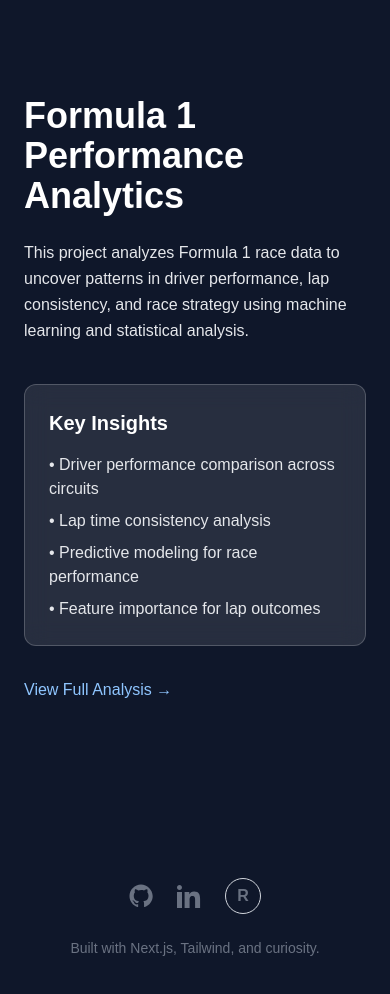
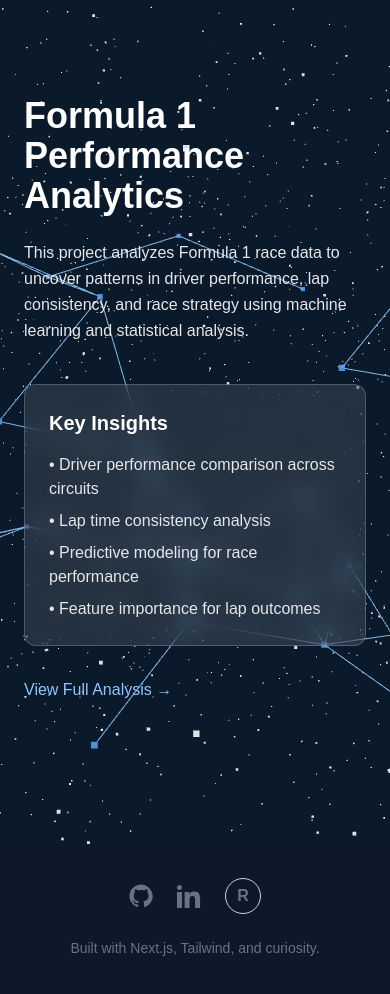
Before and after one commit to ARY973/portfolio, a Next.js app: page /projects/f1-analysis in a window 390 px wide. Shown: the top 994 px of the page. Built offline with nearby package versions, Linux system fonts and the light colour scheme.

Commit message:
Fix mobile canvas interaction and viewport lock for Three.js background

```diff
--- a/app/components/ThreeScene.tsx
+++ b/app/components/ThreeScene.tsx
@@ -9,52 +9,34 @@ import { EffectComposer, Bloom } from "@react-three/postprocessing";
 import DataPulse from "./DataPulse";
 
 export default function ThreeScene() {
+
+  const isMobile =
+    typeof window !== "undefined" &&
+    window.matchMedia("(max-width: 768px)").matches;
+
   return (
-    <div className="fixed inset-0 pointer-events-none will-change-transform">
-      <Canvas
-        camera={{ position: [0, 0, 6], fov: 75 }}
-        dpr={[1, 2]}
-        gl={{ antialias: true }}
-      >
-        <CameraController />
-        {/* Background color */}
+    <div className="fixed inset-0 -z-10 pointer-events-none">
+      <Canvas camera={{ position: [0, 0, 6] }} style={{ width: "100vw", height: "100vh" }}>
+
+        <Stars radius={50} depth={50} count={2000} factor={4} saturation={0} fade />
+
         <color attach="background" args={["#0b1a2b"]} />
 
-        {/* Galaxy stars */}
-        <Stars
-          radius={80}
-          depth={60}
-          count={3000}
-          factor={4}
-          saturation={0}
-          fade
-        />
-
-        {/* Lighting */}
         <ambientLight intensity={0.6} />
         <pointLight position={[10, 10, 10]} />
 
-        {/* Neural network nodes */}
         <NeuralNetwork />
+        <Particles />
 
-        {/* Floating particles */}
-        <Particles />
-        {/* Pulsing data point */}
-        <DataPulse />
-        {/* Slow rotation */}
+        {!isMobile && (
           <OrbitControls
             enableZoom={false}
             enablePan={false}
             autoRotate
             autoRotateSpeed={0.15}
           />
-        <EffectComposer>
-  <Bloom
-    intensity={1.2}
-    luminanceThreshold={0.2}
-    luminanceSmoothing={0.9}
-  />
-</EffectComposer>
+        )}
+
       </Canvas>
     </div>
   );
--- a/app/globals.css
+++ b/app/globals.css
@@ -18,6 +18,10 @@ body {
   color: var(--foreground);
   font-family: Arial, Helvetica, sans-serif;
   overflow-x: hidden;
+}
+  html, body {
+  overscroll-behavior: none;
+  touch-action: pan-y;
 }
 
 /* ================================
--- a/app/layout.tsx
+++ b/app/layout.tsx
@@ -1,7 +1,7 @@
 import type { Metadata } from "next";
 import { Geist, Geist_Mono } from "next/font/google";
 import "./globals.css";
-
+import ThreeScene from "./components/ThreeScene";
 
 const geistSans = Geist({
   variable: "--font-geist-sans",
@@ -26,6 +26,8 @@ export default function RootLayout({
   return (
     <html lang="en">
       <body className="relative antialiased">
+         {/* 🌌 GLOBAL GALAXY BACKGROUND */}
+        <ThreeScene />
 
         {/* 📄 PAGE CONTENT — THIS WAS MISSING */}
         <main className="relative z-20">
@@ -35,7 +37,7 @@ export default function RootLayout({
 
 
         {/* 👣 FOOTER */}
-        <footer className="py-20 flex flex-col items-center gap-6 text-gray-500">
+        <footer className="relative z-20 py-20 flex flex-col items-center gap-6 text-gray-500">
           <div className="flex gap-6 items-center">
 
             {/* GitHub */}
@@ -69,7 +71,7 @@ export default function RootLayout({
               href="/resume/Ryan_Mudhole_Resume_Updated.docx"
               target="_blank"
               rel="noopener noreferrer"
-              className="w-9 h-9 flex items-center justify-center rounded-full border border-gray-300 font-semibold hover:border-black hover:text-black transition"
+              className="w-9 h-9 flex items-center justify-center rounded-full border border-gray-300 font-semibold hover:border-black hover:text-white transition"
             >
               R
             </a>
--- a/app/page.tsx
+++ b/app/page.tsx
@@ -1,6 +1,4 @@
 "use client";
-
-import ThreeScene from "./components/ThreeScene";
 import { useState } from "react";
 import Hero from "./components/Hero";
 import ChatWidget from "./components/ChatWidget";
@@ -15,12 +13,7 @@ export default function Home() {
   const { scrollYProgress } = useScroll();
 
   return (
-    <main className="relative overflow-x-hidden">
-
-      {/* GLOBAL GALAXY BACKGROUND */}
-      <div className="fixed inset-0 -z-10">
-        <ThreeScene />
-      </div>
+    <main className="relative overflow-x-hidden min-h-screen">
 
       {/* CONTENT */}
       <Hero setOpen={setChatOpen} />
```
Lines whose indentation alone changed are shown as unchanged.
